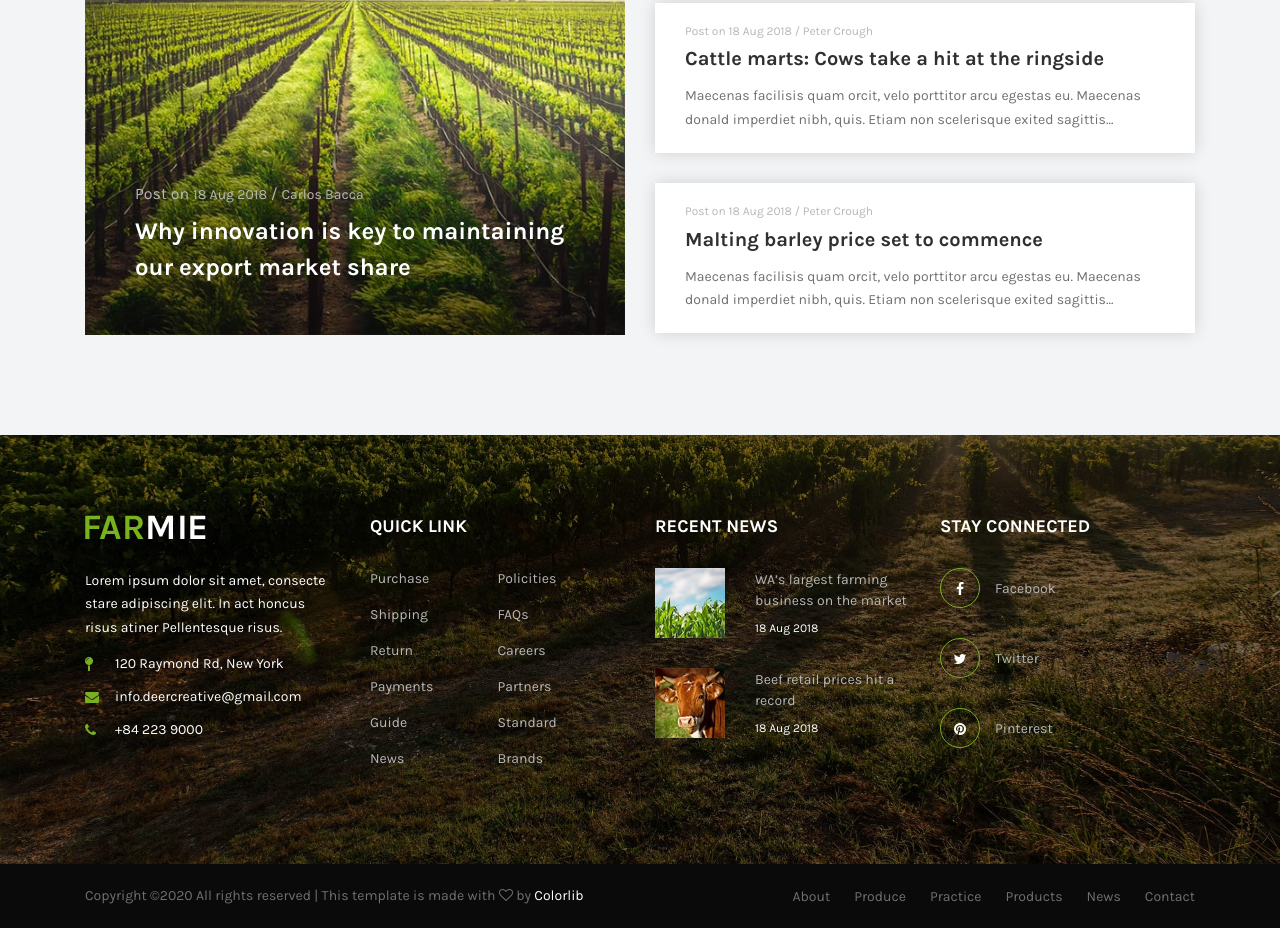
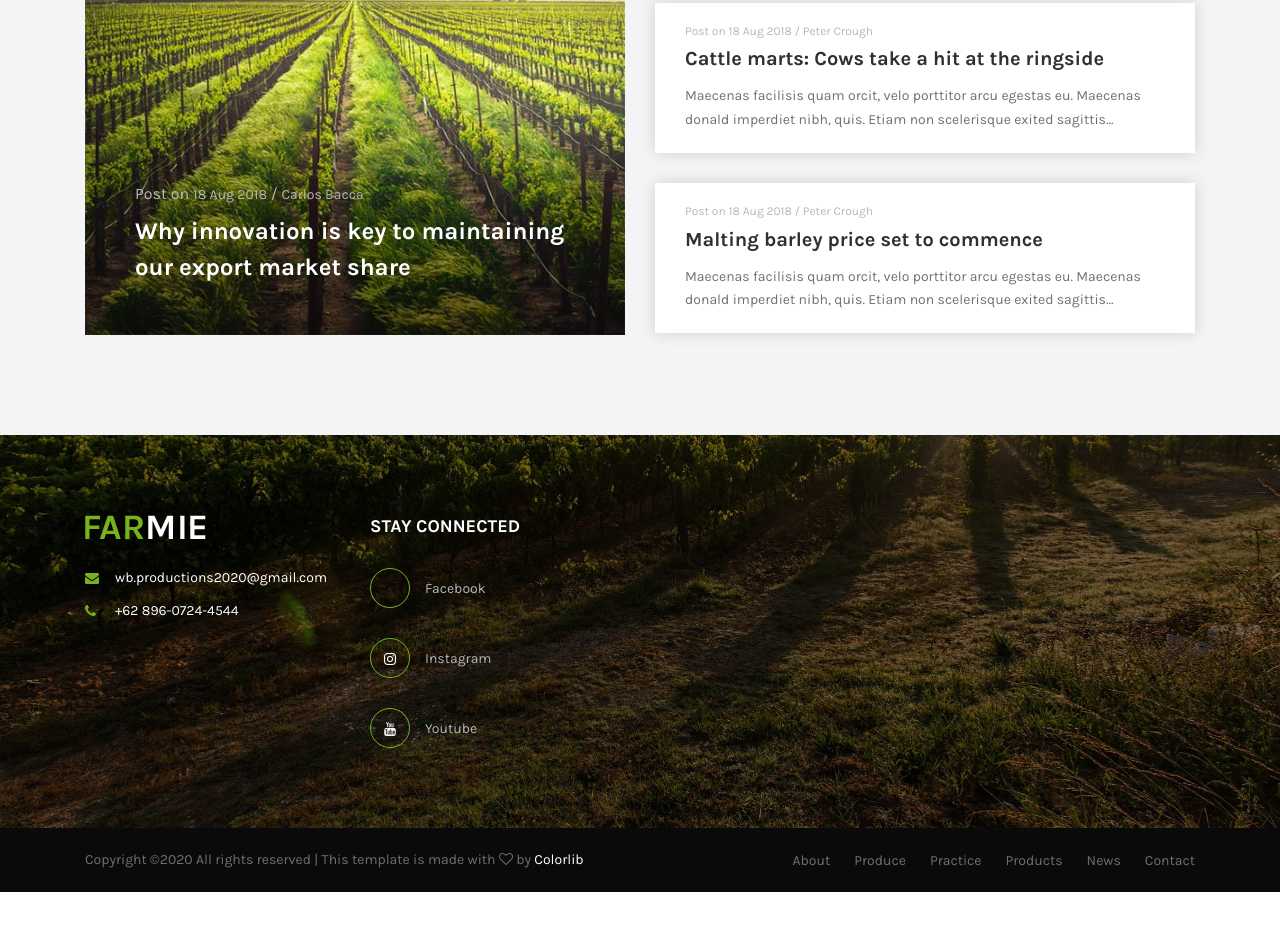
Before and after one commit to ekofebriharsono/company-profile-farm, a website: page index.html in a window 1280 px wide. Shown: the part 5325-6253 px from the top of the page. After the commit the page ends 6217 px from the top, so only its background shows below. Drawn offline with nearby package versions, Linux system fonts and the light colour scheme; files that its build step writes are made by us from their sources; files whose address does not match are found by name.

Commit message:
setting footer

```diff
--- a/index.html
+++ b/index.html
@@ -570,68 +570,18 @@
           <div class="col-12 col-sm-6 col-lg-3">
             <div class="footer-widget mb-80">
               <a href="#" class="foo-logo d-block mb-30"><img src="img/core-img/logo2.png" alt=""></a>
-              <p>Lorem ipsum dolor sit amet, consecte stare adipiscing elit. In act honcus risus atiner Pellentesque risus.</p>
               <div class="contact-info">
-                <p><i class="fa fa-map-pin" aria-hidden="true"></i><span>120 Raymond Rd, New York</span></p>
-                <p><i class="fa fa-envelope" aria-hidden="true"></i><span>info.deercreative@gmail.com</span></p>
-                <p><i class="fa fa-phone" aria-hidden="true"></i><span>+84 223 9000</span></p>
+                <p><i class="fa fa-envelope" aria-hidden="true"></i><span>wb.productions2020@gmail.com</span></p>
+                <p><i class="fa fa-phone" aria-hidden="true"></i><span>+62 896-0724-4544</span></p>
               </div>
             </div>
           </div>
 
           <!-- Single Footer Widget Area -->
-          <div class="col-12 col-sm-6 col-lg-3">
-            <div class="footer-widget mb-80">
-              <h5 class="widget-title">QUICK LINK</h5>
-              <!-- Footer Widget Nav -->
-              <nav class="footer-widget-nav">
-                <ul>
-                  <li><a href="#">Purchase</a></li>
-                  <li><a href="#">Policities</a></li>
-                  <li><a href="#">Shipping</a></li>
-                  <li><a href="#">FAQs</a></li>
-                  <li><a href="#">Return</a></li>
-                  <li><a href="#">Careers</a></li>
-                  <li><a href="#">Payments</a></li>
-                  <li><a href="#">Partners</a></li>
-                  <li><a href="#">Guide</a></li>
-                  <li><a href="#">Standard</a></li>
-                  <li><a href="#">News</a></li>
-                  <li><a href="#">Brands</a></li>
-                </ul>
-              </nav>
-            </div>
-          </div>
+
 
           <!-- Single Footer Widget Area -->
-          <div class="col-12 col-sm-6 col-lg-3">
-            <div class="footer-widget mb-80">
-              <h5 class="widget-title">RECENT NEWS</h5>
 
-              <!-- Single Recent News Start -->
-              <div class="single-recent-blog d-flex align-items-center">
-                <div class="post-thumbnail">
-                  <img src="img/bg-img/4.jpg" alt="">
-                </div>
-                <div class="post-content">
-                  <a href="#" class="post-title">WA’s largest farming business on the market</a>
-                  <div class="post-date">18 Aug 2018</div>
-                </div>
-              </div>
-
-              <!-- Single Recent News Start -->
-              <div class="single-recent-blog d-flex align-items-center">
-                <div class="post-thumbnail">
-                  <img src="img/bg-img/5.jpg" alt="">
-                </div>
-                <div class="post-content">
-                  <a href="#" class="post-title">Beef retail prices hit a record</a>
-                  <div class="post-date">18 Aug 2018</div>
-                </div>
-              </div>
-
-            </div>
-          </div>
 
           <!-- Single Footer Widget Area -->
           <div class="col-12 col-sm-6 col-lg-3">
@@ -640,16 +590,16 @@
               <!-- Footer Social Info -->
               <div class="footer-social-info">
                 <a href="#">
-                  <i class="fa fa-facebook" aria-hidden="true"></i>
+                  <i class="fa fa-world" aria-hidden="true"></i>
                   <span>Facebook</span>
                 </a>
                 <a href="#">
-                  <i class="fa fa-twitter" aria-hidden="true"></i>
-                  <span>Twitter</span>
+                  <i class="fa fa-instagram" aria-hidden="true"></i>
+                  <span>Instagram</span>
                 </a>
                 <a href="#">
-                  <i class="fa fa-pinterest" aria-hidden="true"></i>
-                  <span>Pinterest</span>
+                  <i class="fa fa-youtube" aria-hidden="true"></i>
+                  <span>Youtube</span>
                 </a>
               </div>
             </div>
```
